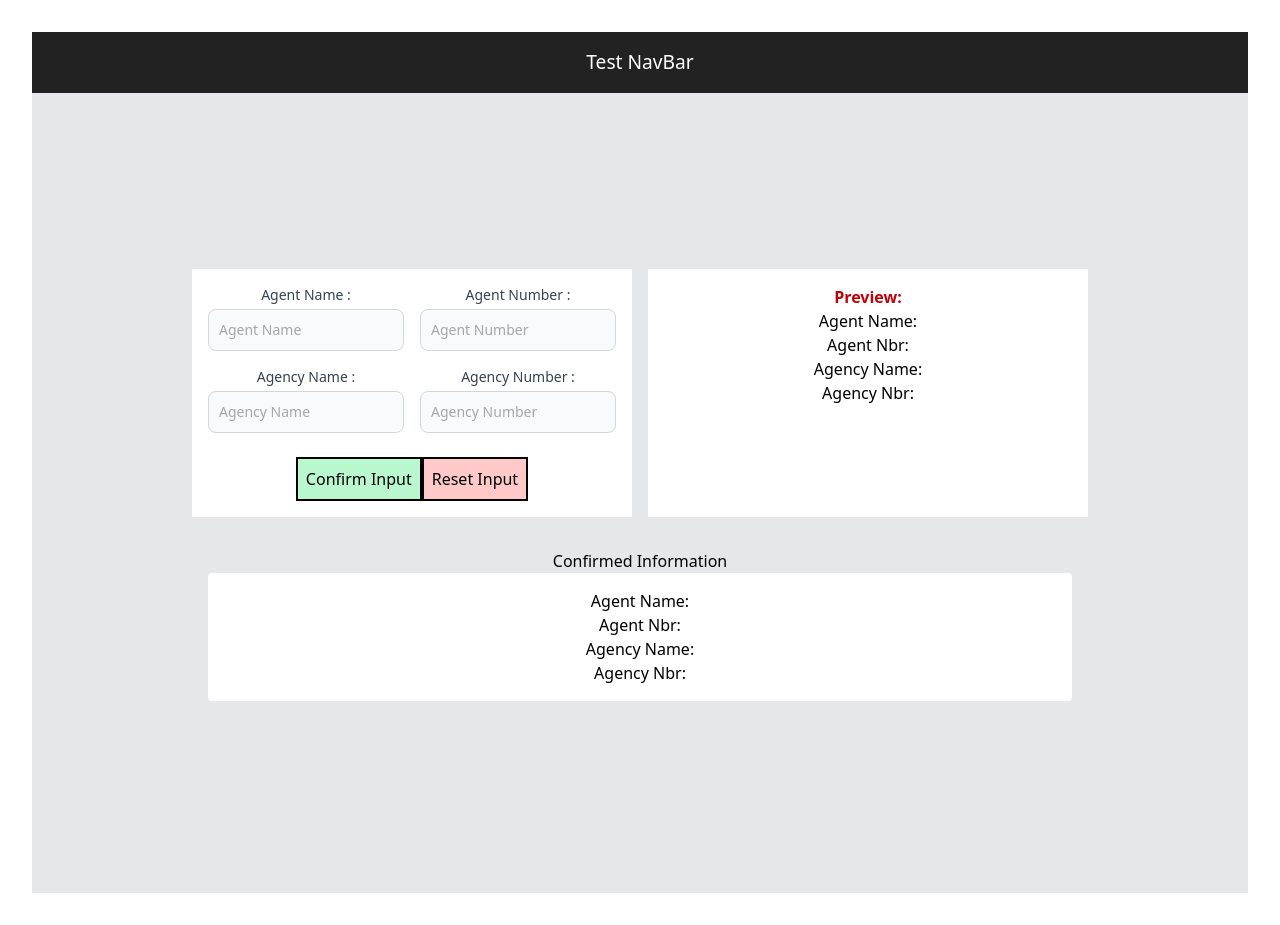
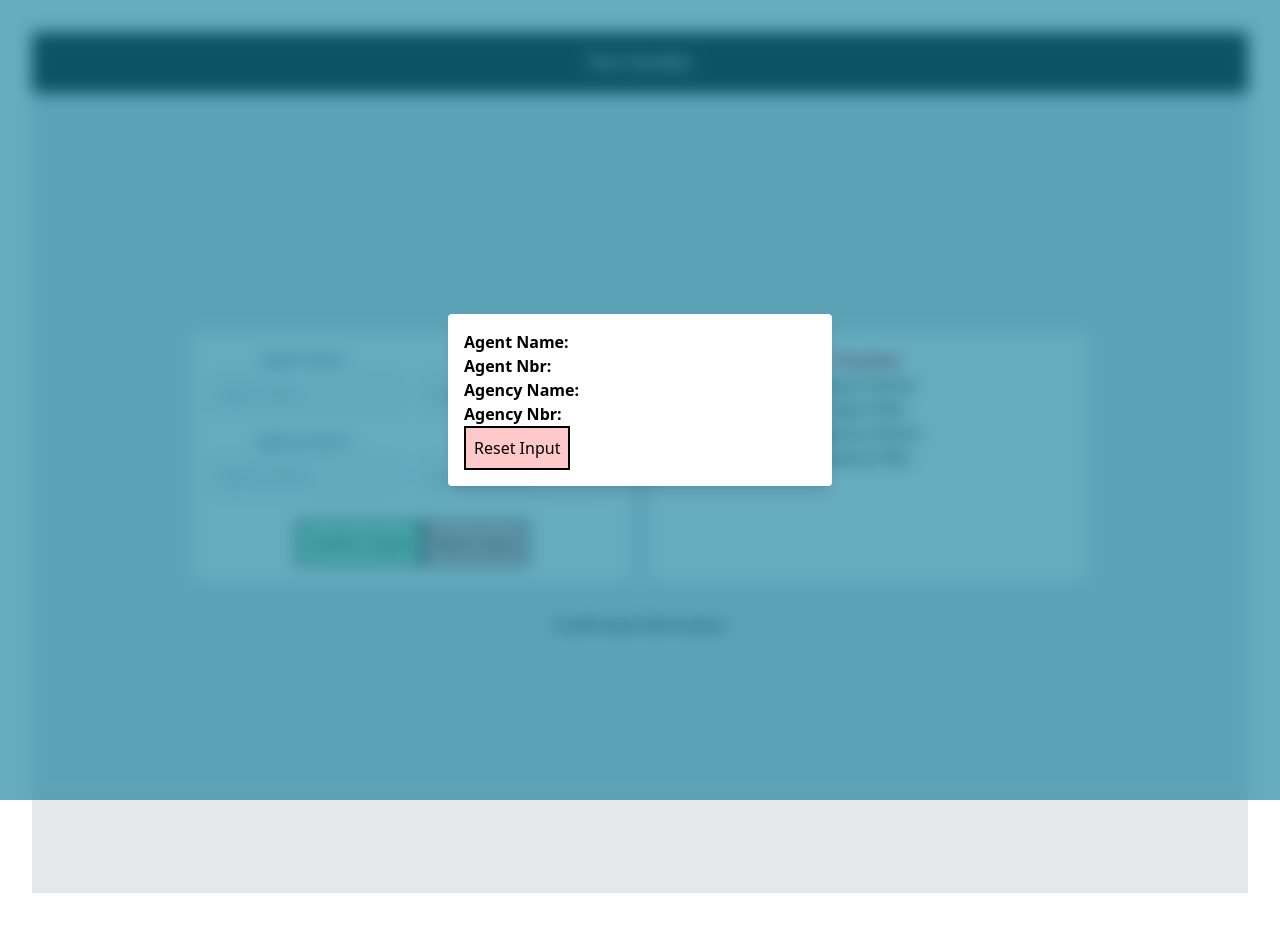
Before and after one commit to igorgleandro/em-bootcamp, a React (Vite) app in the folder sl2Gen-react/sl2Gen-react/: page / in a window 1280 px wide. Both pictures are taken after a click on the button "Confirm Input". Built offline with nearby package versions, Linux system fonts and the light colour scheme.

Commit message:
Added creatPortal

```diff
--- a/sl2Gen-react/sl2Gen-react/package.json
+++ b/sl2Gen-react/sl2Gen-react/package.json
@@ -10,6 +10,9 @@
     "preview": "vite preview"
   },
   "dependencies": {
+    "@emotion/react": "^11.14.0",
+    "@emotion/styled": "^11.14.1",
+    "@mui/material": "^7.3.2",
     "@tailwindcss/vite": "^4.1.13",
     "react": "^19.1.1",
     "react-dom": "^19.1.1",
--- a/sl2Gen-react/sl2Gen-react/src/App.jsx
+++ b/sl2Gen-react/sl2Gen-react/src/App.jsx
@@ -1,12 +1,9 @@
 import { useState } from 'react'
+import { createPortal } from "react-dom";
 import './App.css'
 import NavBar from './components/NavBar'
 import { Button } from './components/Button'
 import { InputForm } from './components/InputForm'
-
-
-
-
 
 const App = () => {
   const [form1, setForm1] = useState({
@@ -29,15 +26,26 @@ const App = () => {
    const handleConfirm = () => setShowConfirm(true)
   const handleResetConfirm = () => setShowConfirm(false)
 
-  const ConfirmedInfo = () => (
-    <div className="bg-white p-4 rounded">
-      <p>Agent Name: {form1.agentName}</p>
-      <p>Agent Nbr: {String(form1.agentNbr)}</p>
-      <p>Agency Name: {form1.agencyName}</p>
-      <p>Agency Nbr: {String(form1.agencyNbr)}</p>
+const ConfirmedInfo = ({ form1 }) => {
+  return createPortal(
+    <div className="fixed inset-0 flex items-center justify-center bg-cyan-700/60 backdrop-blur-sm">
+      <div className="bg-white p-4 rounded shadow-lg max-w-sm w-full">
+        <p><strong>Agent Name:</strong> {form1.agentName}</p>
+        <p><strong>Agent Nbr:</strong> {String(form1.agentNbr)}</p>
+        <p><strong>Agency Name:</strong> {form1.agencyName}</p>
+        <p><strong>Agency Nbr:</strong> {String(form1.agencyNbr)}</p>
+
+
+      <Button
+          color={'red'}
+          text={'Reset Input'}
+          func= {handleResetConfirm}
+        />
     </div>
-  )
-
+    </div>,
+    document.body
+  );
+};
 
   //List Form1 data
 
@@ -131,7 +139,7 @@ const form1InputList = {
         <div className='bg-gray-200 p-4 col-span-2'>
           Confirmed Information
 
-         {showConfirm ? <ConfirmedInfo /> : <p>No data confirmed yet.</p>}
+        {showConfirm ? <ConfirmedInfo form1={form1} /> : <p>No data confirmed yet.</p>}
 
         </div>
       </div>
```
Also changed, not shown: 1 other file (tests, documents, lock files or other folders).
